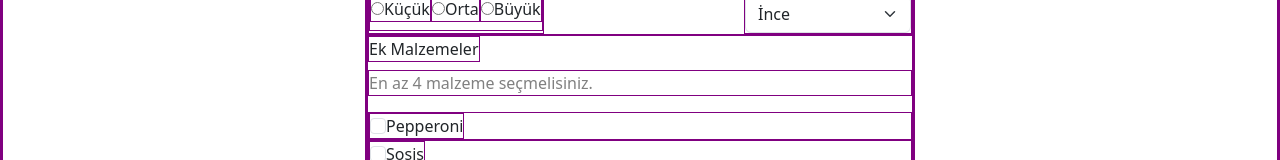
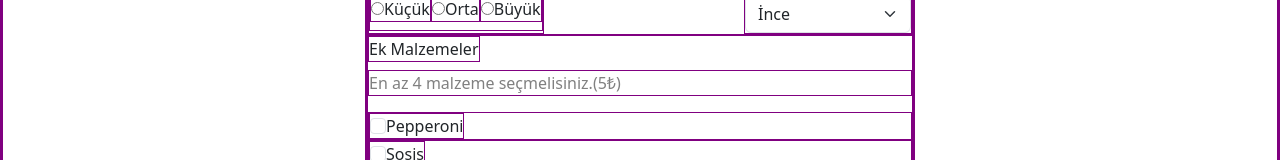
Before and after one commit to hediye-ersan/My-Pizza-Page, a React (Vite) app: page / in a window 1280 px wide. Shown: the part 559-719 px from the top of the page. Built offline with nearby package versions, Linux system fonts and the light colour scheme.

Commit message:
malzeme fiyat bilgisi eklendi.

```diff
--- a/src/App.jsx
+++ b/src/App.jsx
@@ -43,7 +43,7 @@ function App() {
     }
 
     if (form.malzemeler.length < 4) {
-      errors.malzemeler = "En az 4 malzeme seçmelisiniz.";
+      errors.malzemeler = "En az 4 malzeme seçmelisiniz.(5₺)";
     }
 
     if (form.malzemeler.length > 10) {
@@ -78,7 +78,9 @@ function App() {
 
     try {
       const response = await axios.post('https://reqres.in/api/pizza', form);
-      console.log(response.data);
+      console.log("Gelen Yanıt" ,response.data);
+
+      console.log("Sipariş Özeti:", response.data)
 
       alert("Siparişiniz başarıyla alındı!");
       setForm(initialForm);
@@ -89,11 +91,6 @@ function App() {
       alert("Bir hata oluştu. Lütfen tekrar deneyin.");
     }
   };
-
-
-
-
-
 
 
   return (
```
